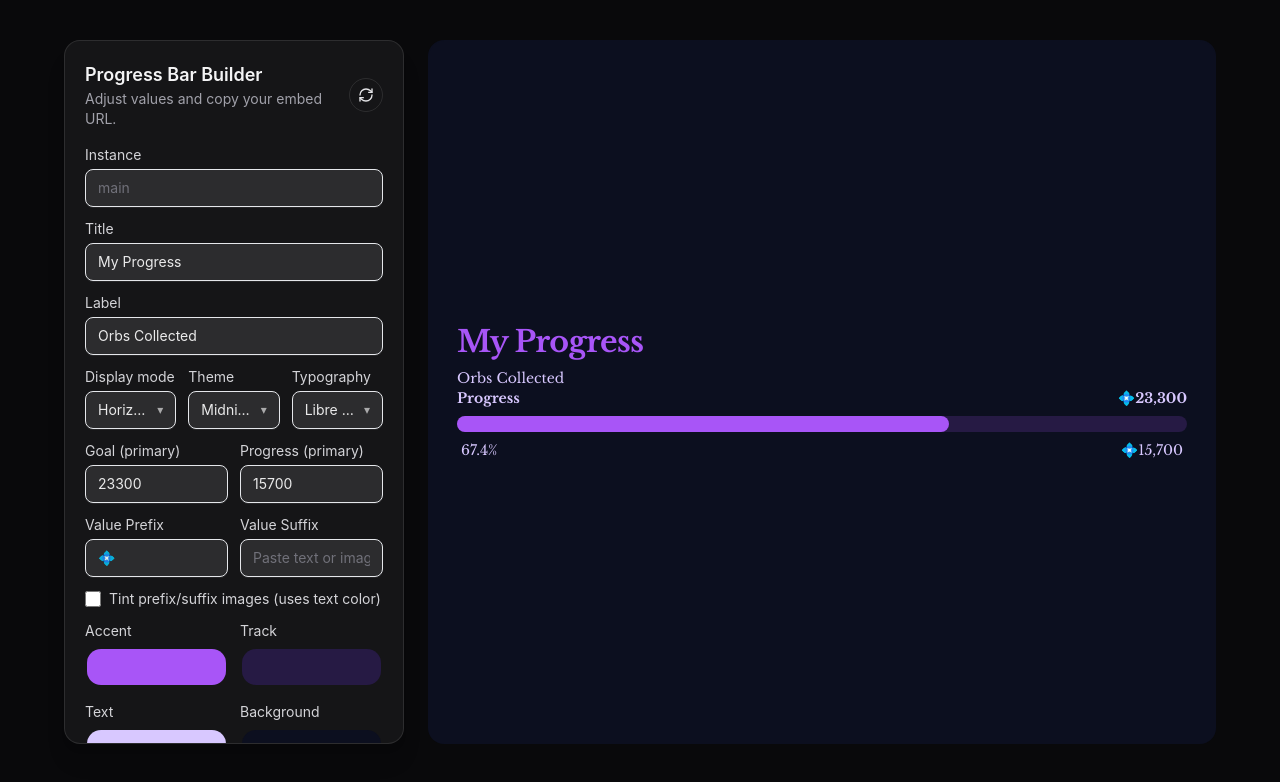
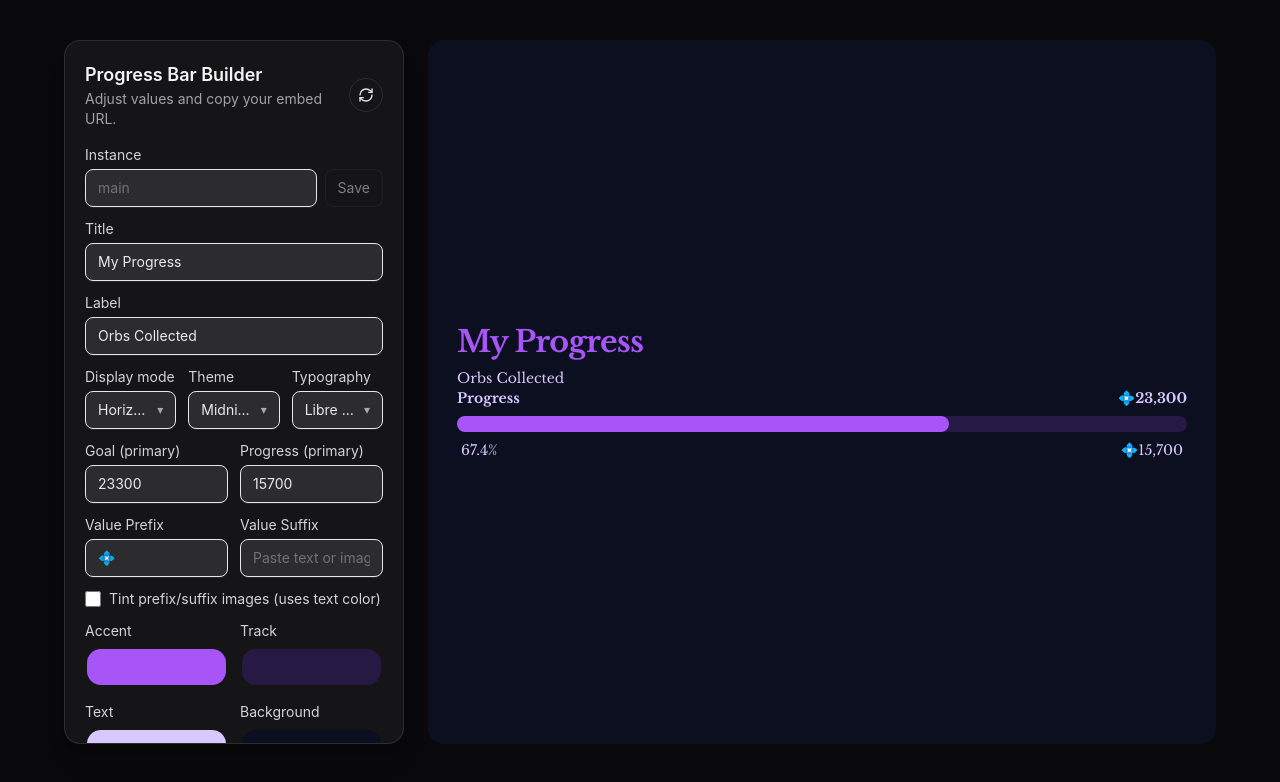
Before and after one commit to rushhiii/notion-widgets, a Next.js app: page /progress in a window 1280 px wide. Shown: the top 782 px of the page. Built offline with nearby package versions, Linux system fonts and the light colour scheme.

Commit message:
Update Builder.tsx

```diff
--- a/app/dday/Builder.tsx
+++ b/app/dday/Builder.tsx
@@ -166,7 +166,10 @@ export function DdayBuilder() {
     const sanitizeInstance = (value: string) => value.replace(/[^a-z0-9_-]/gi, "");
     const instanceParam = (searchParams.get("instance") ?? "").trim();
     const [instanceId, setInstanceId] = useState(instanceParam);
+    const [instanceDraft, setInstanceDraft] = useState(instanceParam);
     const normalizedInstance = sanitizeInstance(instanceId);
+    const normalizedDraft = sanitizeInstance(instanceDraft.trim());
+    const canApplyInstance = normalizedDraft !== normalizedInstance;
     const [date, setDate] = useState(defaults.date);
     const [mode, setMode] = useState<"elapsed" | "countdown" | "overview" | "compact">(defaults.mode);
     const [theme, setTheme] = useState<"default" | "dark" | "light">(defaults.theme);
@@ -382,6 +385,14 @@ export function DdayBuilder() {
         setMegaText(defaults.megaText);
         setOverviewText(defaults.overviewText);
         setInstanceId(instanceParam);
+        setInstanceDraft(instanceParam);
+    };
+
+    const applyInstance = () => {
+        const next = normalizedDraft;
+        if (next === normalizedInstance) return;
+        setInstanceId(next);
+        setInstanceDraft(next);
     };
 
     const copyLink = () => {
@@ -428,13 +439,22 @@ export function DdayBuilder() {
 
                         <label className="space-y-1 text-sm">
                             <span className="text-zinc-300">Instance</span>
-                            <input
-                                className="w-full rounded-lg border border-white/10 bg-white/10 px-3 py-2 text-sm text-white outline-none"
-                                value={instanceId}
-                                onChange={(e) => setInstanceId(e.target.value)}
-                                onBlur={(e) => setInstanceId(sanitizeInstance(e.target.value))}
-                                placeholder="main"
-                            />
+                            <div className="flex gap-2">
+                                <input
+                                    className="w-full rounded-lg border border-white/10 bg-white/10 px-3 py-2 text-sm text-white outline-none"
+                                    value={instanceDraft}
+                                    onChange={(e) => setInstanceDraft(e.target.value)}
+                                    placeholder="main"
+                                />
+                                <button
+                                    type="button"
+                                    className="rounded-lg border border-white/10 px-3 text-sm text-white/90 transition hover:bg-white/10 disabled:cursor-not-allowed disabled:opacity-50"
+                                    onClick={applyInstance}
+                                    disabled={!canApplyInstance}
+                                >
+                                    Save
+                                </button>
+                            </div>
                         </label>
 
                         <div className="grid grid-cols-1 gap-3 sm:grid-cols-3">
--- a/app/music-player/Builder.tsx
+++ b/app/music-player/Builder.tsx
@@ -126,7 +126,10 @@ export default function MusicPlayerBuilder() {
   const sanitizeInstance = (value: string) => value.replace(/[^a-z0-9_-]/gi, "");
   const instanceParam = (searchParams.get("instance") ?? "").trim();
   const [instanceId, setInstanceId] = useState(instanceParam);
+  const [instanceDraft, setInstanceDraft] = useState(instanceParam);
   const normalizedInstance = sanitizeInstance(instanceId);
+  const normalizedDraft = sanitizeInstance(instanceDraft.trim());
+  const canApplyInstance = normalizedDraft !== normalizedInstance;
   const [server, setServer] = useState<MusicServer>(defaults.server);
   const [type, setType] = useState<MusicType>(defaults.type);
   const [id, setId] = useState(defaults.id);
@@ -227,6 +230,14 @@ export default function MusicPlayerBuilder() {
     setTransparentBgMode(defaults.transparentBgMode);
     setFullPage(defaults.fullPage);
     setInstanceId(instanceParam);
+    setInstanceDraft(instanceParam);
+  };
+
+  const applyInstance = () => {
+    const next = normalizedDraft;
+    if (next === normalizedInstance) return;
+    setInstanceId(next);
+    setInstanceDraft(next);
   };
 
   const applyThemePreset = (preset: string) => {
@@ -484,13 +495,22 @@ export default function MusicPlayerBuilder() {
 
             <label className="space-y-1 text-sm">
               <span className="text-zinc-300">Instance</span>
-              <input
-                className="w-full rounded-lg border border-white/10 bg-white/10 px-3 py-2 text-sm text-white outline-none"
-                value={instanceId}
-                onChange={(e) => setInstanceId(e.target.value)}
-                onBlur={(e) => setInstanceId(sanitizeInstance(e.target.value))}
-                placeholder="main"
-              />
+              <div className="flex gap-2">
+                <input
+                  className="w-full rounded-lg border border-white/10 bg-white/10 px-3 py-2 text-sm text-white outline-none"
+                  value={instanceDraft}
+                  onChange={(e) => setInstanceDraft(e.target.value)}
+                  placeholder="main"
+                />
+                <button
+                  type="button"
+                  className="rounded-lg border border-white/10 px-3 text-sm text-white/90 transition hover:bg-white/10 disabled:cursor-not-allowed disabled:opacity-50"
+                  onClick={applyInstance}
+                  disabled={!canApplyInstance}
+                >
+                  Save
+                </button>
+              </div>
             </label>
 
             <label className="flex items-center gap-2 rounded-lg border border-white/10 bg-white/5 px-3 py-2 text-sm text-zinc-200">
--- a/app/quotes/Builder.tsx
+++ b/app/quotes/Builder.tsx
@@ -150,7 +150,10 @@ export function QuotesBuilder() {
   const sanitizeInstance = (value: string) => value.replace(/[^a-z0-9_-]/gi, "");
   const instanceParam = (searchParams.get("instance") ?? "").trim();
   const [instanceId, setInstanceId] = useState(instanceParam);
+  const [instanceDraft, setInstanceDraft] = useState(instanceParam);
   const normalizedInstance = sanitizeInstance(instanceId);
+  const normalizedDraft = sanitizeInstance(instanceDraft.trim());
+  const canApplyInstance = normalizedDraft !== normalizedInstance;
   const adminParam = (searchParams.get("admin") ?? "").trim();
   const isAdminBypass = adminParam === QUOTES_ADMIN_SECRET;
   const sourceQuotes = useMemo<Quote[]>(() => getQuotes(source), [source]);
@@ -255,6 +258,13 @@ export function QuotesBuilder() {
     setAccent(preset.accent);
   }, [stylePreset]);
 
+  const applyInstance = () => {
+    const next = normalizedDraft;
+    if (next === normalizedInstance) return;
+    setInstanceId(next);
+    setInstanceDraft(next);
+  };
+
   const reset = () => {
     setAuthors([]);
     setTags([]);
@@ -279,6 +289,7 @@ export function QuotesBuilder() {
     setPageMatch(true);
     setTransparentBgMode("off");
     setInstanceId(instanceParam);
+    setInstanceDraft(instanceParam);
     setCustomMode("database");
     setCustomText("");
     setCustomAuthor("");
@@ -410,13 +421,22 @@ export function QuotesBuilder() {
           <div className="grid grid-cols-1 gap-3">
             <label className="space-y-1 text-sm">
               <span className="text-zinc-300">Instance</span>
-              <input
-                className="w-full rounded-lg border border-white/10 bg-white/10 px-3 py-2 text-sm text-white outline-none"
-                value={instanceId}
-                onChange={(e) => setInstanceId(e.target.value)}
-                onBlur={(e) => setInstanceId(sanitizeInstance(e.target.value))}
-                placeholder="main"
-              />
+              <div className="flex gap-2">
+                <input
+                  className="w-full rounded-lg border border-white/10 bg-white/10 px-3 py-2 text-sm text-white outline-none"
+                  value={instanceDraft}
+                  onChange={(e) => setInstanceDraft(e.target.value)}
+                  placeholder="main"
+                />
+                <button
+                  type="button"
+                  className="rounded-lg border border-white/10 px-3 text-sm text-white/90 transition hover:bg-white/10 disabled:cursor-not-allowed disabled:opacity-50"
+                  onClick={applyInstance}
+                  disabled={!canApplyInstance}
+                >
+                  Save
+                </button>
+              </div>
             </label>
             <label className="space-y-1 text-sm">
               <span className="text-zinc-300">Authors</span>
--- a/components/widgets/ClockWidget.tsx
+++ b/components/widgets/ClockWidget.tsx
@@ -104,7 +104,10 @@ export function ClockWidget({ embedParams }: { embedParams?: EmbedParams }) {
 
   const instanceParam = (getParam("instance") || "").trim();
   const [instanceId, setInstanceId] = useState(instanceParam);
+  const [instanceDraft, setInstanceDraft] = useState(instanceParam);
   const normalizedInstance = instanceId.replace(/[^a-z0-9_-]/gi, "");
+  const normalizedDraft = instanceDraft.replace(/[^a-z0-9_-]/gi, "");
+  const canApplyInstance = normalizedDraft !== normalizedInstance;
   const storagePrefix = normalizedInstance ? `fc_${normalizedInstance}_` : "fc_";
   const storageKey = (suffix: string) => `${storagePrefix}${suffix}`;
 
@@ -176,6 +179,7 @@ export function ClockWidget({ embedParams }: { embedParams?: EmbedParams }) {
     setShowControls(controlsFromQuery);
     setCustomBackground(bgFromQuery);
     setCustomTextColor(textFromQuery);
+    setInstanceDraft(instanceParam);
   }, [
     embedParams,
     instanceParam,
@@ -475,9 +479,10 @@ export function ClockWidget({ embedParams }: { embedParams?: EmbedParams }) {
     "--minimal-size-mult": minimalSizeMultiplier,
   };
 
-  const handleInstanceBlur = (value: string) => {
-    const sanitized = value.replace(/[^a-z0-9_-]/gi, "");
+  const applyInstance = () => {
+    const sanitized = normalizedDraft;
     setInstanceId(sanitized);
+    setInstanceDraft(sanitized);
     if (typeof window === "undefined") return;
     const url = new URL(window.location.href);
     if (sanitized) {
@@ -643,20 +648,31 @@ export function ClockWidget({ embedParams }: { embedParams?: EmbedParams }) {
               })}
             </div>
           </div>
-          <div className="fc-panel-section items-center" style={{ display: "flex" }}>
+          <div className="fc-panel-section items-center" style={{ display: "flex", gap: "0.5rem", alignItems: "center" }}>
             <label className="fc-panel-label" htmlFor="fc-instance">
               Instance
             </label>
+            <div style={{ display: "flex", gap: "0.5rem", alignItems: "center", flex: 1 }}>
               <input
                 id="fc-instance"
                 className="fc-panel-input"
-              value={instanceId}
-              onChange={(e) => setInstanceId(e.target.value)}
-              onBlur={(e) => handleInstanceBlur(e.target.value)}
+                value={instanceDraft}
+                onChange={(e) => setInstanceDraft(e.target.value)}
                 placeholder="Main"
                 autoComplete="off"
                 spellCheck={false}
+                style={{ flex: 1 }}
               />
+              <button
+                type="button"
+                className="fc-chip"
+                onClick={applyInstance}
+                disabled={!canApplyInstance}
+                aria-disabled={!canApplyInstance}
+              >
+                Save
+              </button>
+            </div>
           </div>
           <div className="fc-panel-section">
             <span className="fc-panel-label">Pick Custom Colors</span>
--- a/components/widgets/ProgressWidget.tsx
+++ b/components/widgets/ProgressWidget.tsx
@@ -817,7 +817,10 @@ export function ProgressWidget() {
   const sanitizeInstance = (value: string) => value.replace(/[^a-z0-9_-]/gi, "");
   const instanceParam = (searchParams.get("instance") ?? "").trim();
   const [instanceId, setInstanceId] = useState(instanceParam);
+  const [instanceDraft, setInstanceDraft] = useState(instanceParam);
   const normalizedInstance = sanitizeInstance(instanceId);
+  const normalizedDraft = sanitizeInstance(instanceDraft.trim());
+  const canApplyInstance = normalizedDraft !== normalizedInstance;
   const storageKey = normalizedInstance ? `${STORAGE_KEY}:${normalizedInstance}` : STORAGE_KEY;
   const imageTokenStorageKey = normalizedInstance
     ? `${IMAGE_TOKEN_STORAGE_KEY}:${normalizedInstance}`
@@ -929,11 +932,31 @@ export function ProgressWidget() {
   const [storageAttempted, setStorageAttempted] = useState(false);
   const [storageReady, setStorageReady] = useState(false);
 
-  const getImageTokenKey = (field: "prefix" | "suffix") => `${imageTokenStorageKey}:${field}`;
+  const getImageTokenKeyFor = (instance: string, field: "prefix" | "suffix") => {
+    const base = instance ? `${IMAGE_TOKEN_STORAGE_KEY}:${instance}` : `${IMAGE_TOKEN_STORAGE_KEY}:default`;
+    return `${base}:${field}`;
+  };
+  const getImageTokenKey = (field: "prefix" | "suffix") => getImageTokenKeyFor(normalizedInstance, field);
+  const storeImageTokenFor = (instance: string, field: "prefix" | "suffix", value: string) => {
+    if (typeof window === "undefined") return;
+    try {
+      window.localStorage.setItem(getImageTokenKeyFor(instance, field), value.trim());
+    } catch {
+      // ignore storage errors
+    }
+  };
   const storeImageToken = (field: "prefix" | "suffix", value: string) => {
     if (typeof window === "undefined") return;
     try {
       window.localStorage.setItem(getImageTokenKey(field), value.trim());
+    } catch {
+      // ignore storage errors
+    }
+  };
+  const clearImageTokenFor = (instance: string, field: "prefix" | "suffix") => {
+    if (typeof window === "undefined") return;
+    try {
+      window.localStorage.removeItem(getImageTokenKeyFor(instance, field));
     } catch {
       // ignore storage errors
     }
@@ -944,6 +967,23 @@ export function ProgressWidget() {
       window.localStorage.removeItem(getImageTokenKey(field));
     } catch {
       // ignore storage errors
+    }
+  };
+
+  const applyInstance = () => {
+    const next = normalizedDraft;
+    if (next === normalizedInstance) return;
+    setInstanceId(next);
+    setInstanceDraft(next);
+    if (isLikelyImageToken(prefix)) {
+      storeImageTokenFor(next, "prefix", prefix);
+    } else {
+      clearImageTokenFor(next, "prefix");
+    }
+    if (isLikelyImageToken(suffix)) {
+      storeImageTokenFor(next, "suffix", suffix);
+    } else {
+      clearImageTokenFor(next, "suffix");
     }
   };
 
@@ -1252,6 +1292,7 @@ export function ProgressWidget() {
                 setTransparentBgMode("off");
                 setAdjustMode("add");
                 setInstanceId(instanceParam);
+                setInstanceDraft(instanceParam);
               }}
               aria-label="Reset"
             >
@@ -1262,13 +1303,22 @@ export function ProgressWidget() {
           <div className="grid grid-cols-1 gap-3">
             <label className="space-y-1 text-sm">
               <span className="text-zinc-300">Instance</span>
-              <input
-                className={fieldClass}
-                value={instanceId}
-                onChange={(e) => setInstanceId(e.target.value)}
-                onBlur={(e) => setInstanceId(sanitizeInstance(e.target.value))}
-                placeholder="main"
-              />
+              <div className="flex gap-2">
+                <input
+                  className={fieldClass}
+                  value={instanceDraft}
+                  onChange={(e) => setInstanceDraft(e.target.value)}
+                  placeholder="main"
+                />
+                <button
+                  type="button"
+                  className="rounded-lg border border-white/10 px-3 text-sm text-white/90 transition hover:bg-white/10 disabled:cursor-not-allowed disabled:opacity-50"
+                  onClick={applyInstance}
+                  disabled={!canApplyInstance}
+                >
+                  Save
+                </button>
+              </div>
             </label>
             <label className="space-y-1 text-sm">
               <span className="text-zinc-300">Title</span>
```
Lines whose indentation alone changed are shown as unchanged.
